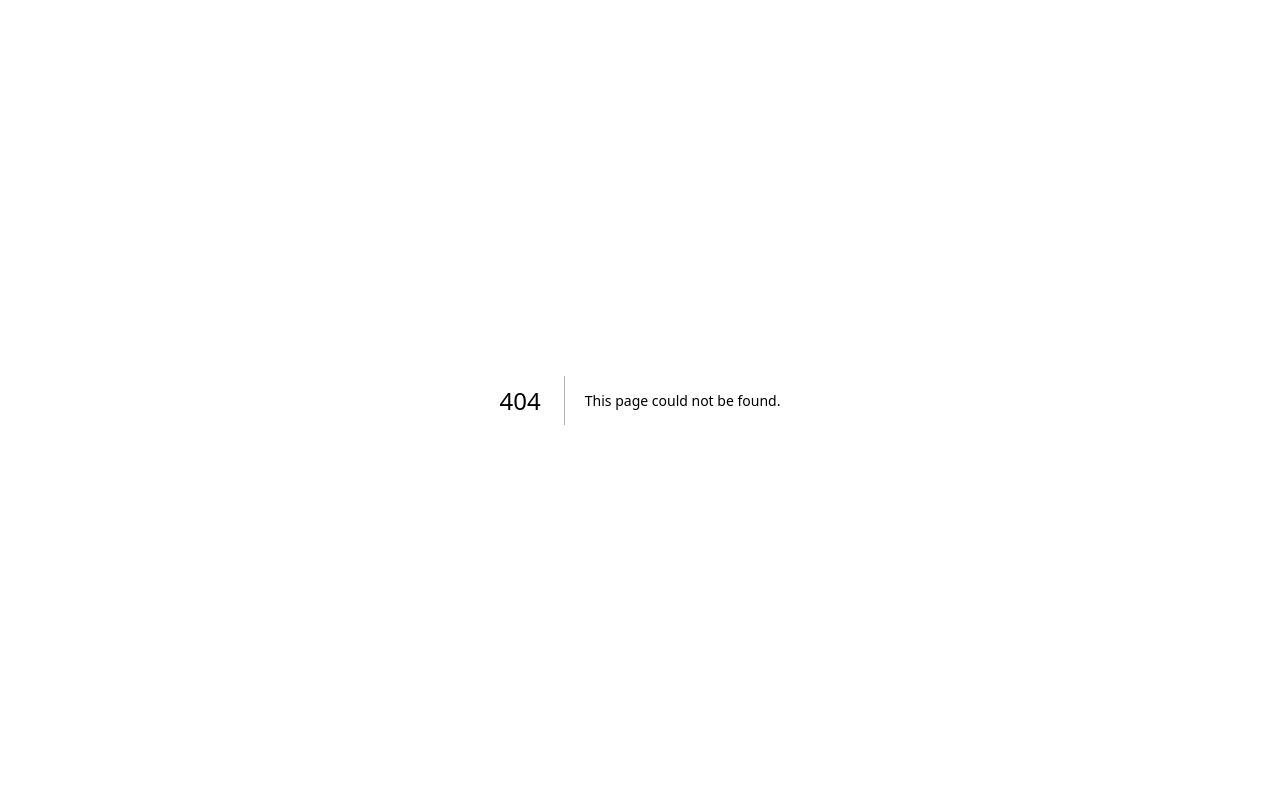
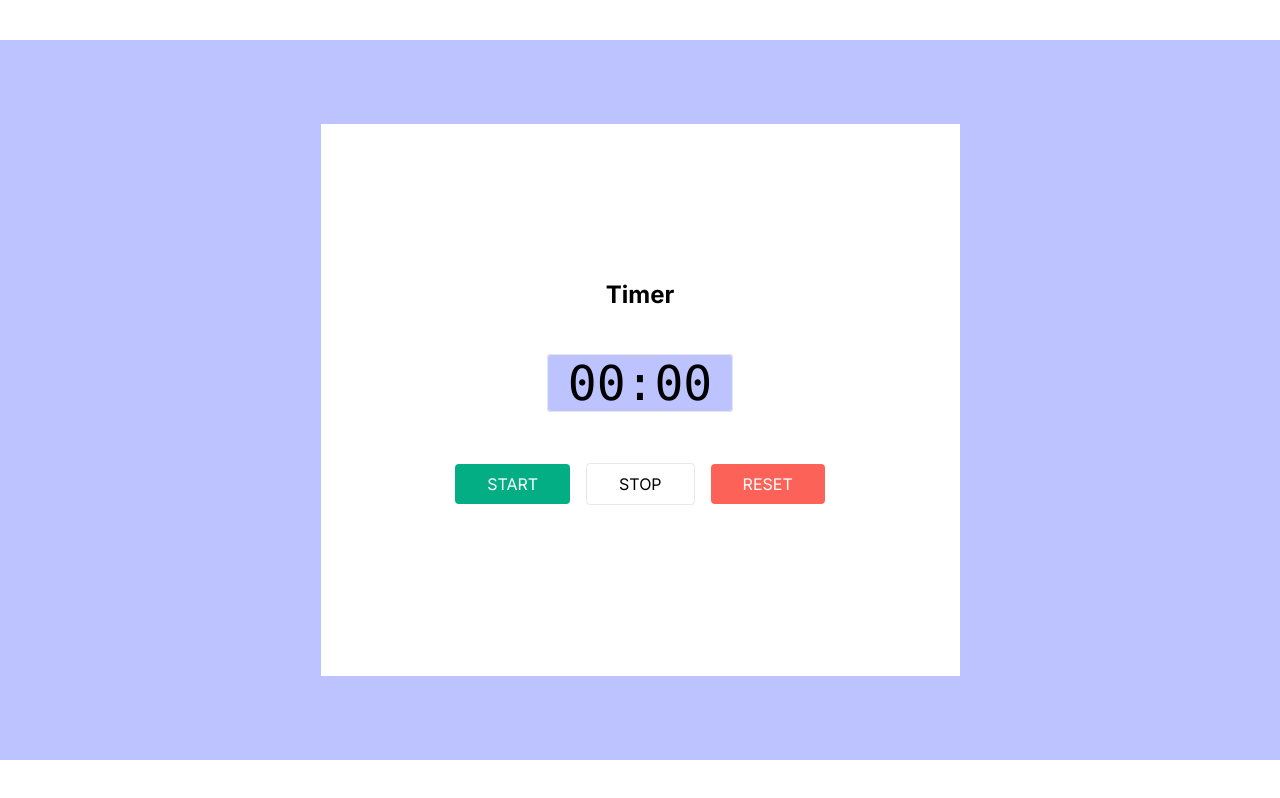
Before and after one commit to DuyBui1993/pomodoro, a Next.js app: page /oanh/timer in a window 1280 px wide. Before the commit this address had no page. Built offline with nearby package versions, Linux system fonts and the light colour scheme.

Commit message:
add timer

```diff
--- /dev/null
+++ b/src/app/oanh/timer/page.tsx
@@ -0,0 +1,12 @@
+import { Timer } from '@/components/oanh/timer/Timer';
+
+const HomePage = () => {
+  return (
+    <div className="flex h-screen items-center justify-center bg-white">
+      <div className="mx-auto p-4">
+        <Timer />
+      </div>
+    </div>
+  );
+};
+export default HomePage;
--- /dev/null
+++ b/src/components/oanh/timer/Timer.tsx
@@ -0,0 +1,60 @@
+'use client';
+import * as React from 'react';
+
+const convertSecondsToTime = (seconds: number) => {
+  const minutes = Math.floor(seconds / 60);
+  const remainingSeconds = seconds % 60;
+  return `${minutes.toString().padStart(2, '0')}:${remainingSeconds.toString().padStart(2, '0')}`;
+};
+export const Timer = () => {
+  const [time, setTime] = React.useState(0);
+  const [state, setState] = React.useState<'STOP' | 'RUNNING'>('STOP');
+
+  React.useEffect(() => {
+    const intervalHolder = setInterval(() => {
+      if (state === 'RUNNING') {
+        setTime((prevTime) => prevTime + 1);
+      }
+    }, 1000);
+    return () => clearInterval(intervalHolder);
+  }, [state]);
+  return (
+    <div className="flex h-[720px] w-[1280px] items-center justify-center bg-[#BDC3FE]">
+      <div className="flex h-[552px] w-[639px] flex-col justify-center bg-white text-center">
+        <h1 className="mb-12 text-2xl font-bold text-black">Timer</h1>
+        <div className="mb-10 font-mono text-5xl text-black">
+          <span className="rounded border bg-[#BDC3FE] px-5 text-black">
+            {convertSecondsToTime(time)}
+          </span>
+        </div>
+        <div className="my-4 flex items-center justify-center gap-4">
+          <button
+            onClick={() => {
+              setState('RUNNING');
+            }}
+            className="rounded bg-[#03AE85] px-8 py-2 text-white hover:opacity-90"
+          >
+            START
+          </button>
+          <button
+            onClick={() => {
+              setState('STOP');
+            }}
+            className="rounded border-[1px] px-8 py-2 text-black"
+          >
+            STOP
+          </button>
+          <button
+            className="rounded bg-[#FD6259] px-8 py-2 text-white hover:opacity-90"
+            onClick={() => {
+              setState('STOP');
+              setTime(0);
+            }}
+          >
+            RESET
+          </button>
+        </div>
+      </div>
+    </div>
+  );
+};
```
